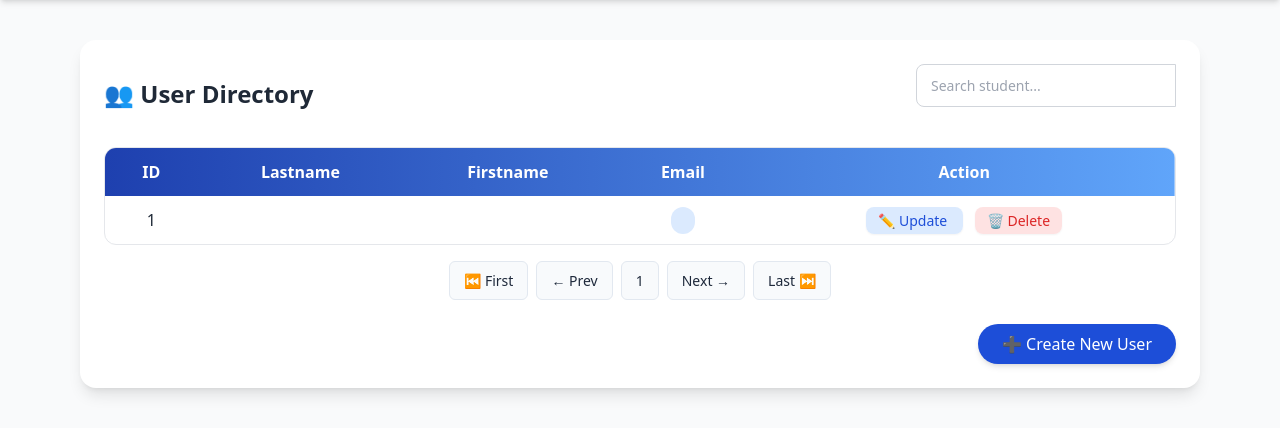
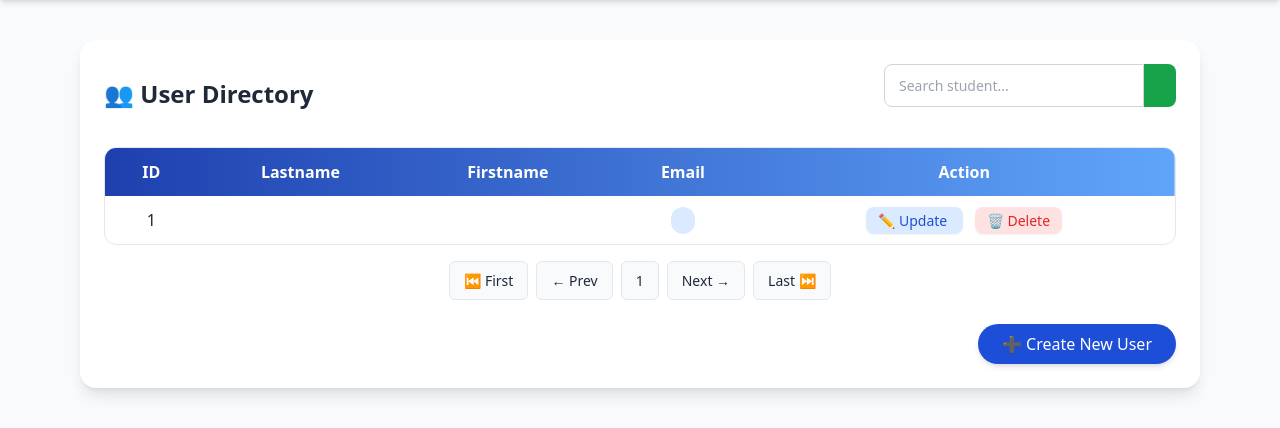
Before and after one commit to kntrnstl/Reano_KentErnestLouiFinal, a CodeIgniter app: page / in a window 1280 px wide. Shown: the part 60-488 px from the top of the page. Run offline with CodeIgniter, Linux system fonts and the light colour scheme; tables that the repository leaves empty or names only in its code hold one stand-in row (values such as "Sample post"); data that the repository does not hold is empty; some libraries are stand-ins or nearby versions.

Commit message:
first commit

```diff
--- a/public/style.css
+++ b/public/style.css
@@ -55,6 +55,24 @@
 }
 
 .search-input:focus {
-  border-color: #0864e4; /* green-500 */
-  box-shadow: 0 0 0 2px rgba(48, 34, 194, 0.4);
+  border-color: #22c55e; /* green-500 */
+  box-shadow: 0 0 0 2px rgba(34, 197, 94, 0.4);
 }
+
+/* Search Button */
+.search-btn {
+  background: #16a34a; /* green-600 */
+  color: #fff;
+  border: none;
+  padding: 10px 16px;
+  border-radius: 0 8px 8px 0;
+  cursor: pointer;
+  font-size: 14px;
+  transition: all 0.2s ease-in-out;
+}
+
+.search-btn:hover {
+  background: #15803d; /* green-700 */
+  transform: translateY(-1px);
+  box-shadow: 0 2px 6px rgba(0, 0, 0, 0.2);
+}
```
